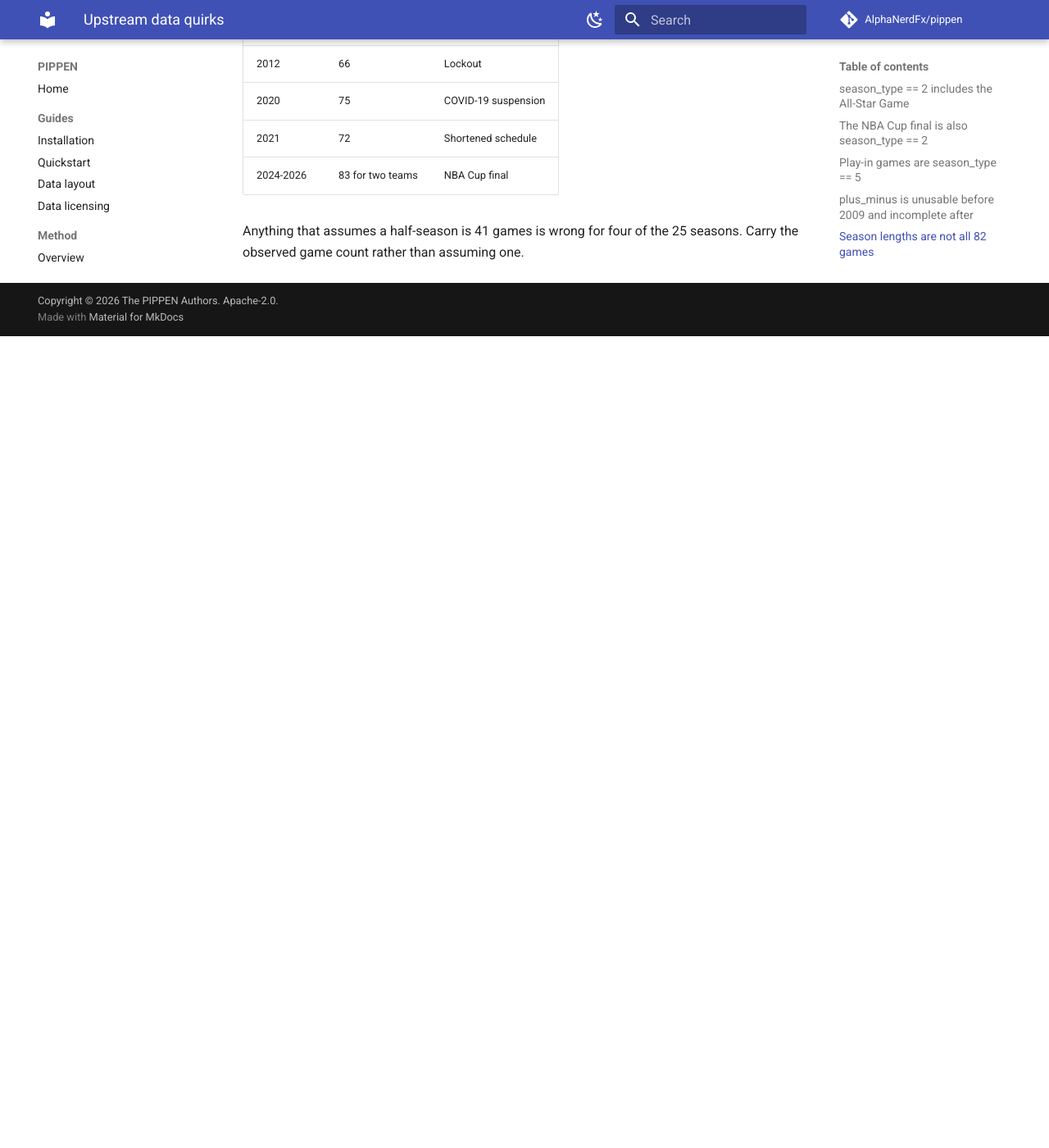
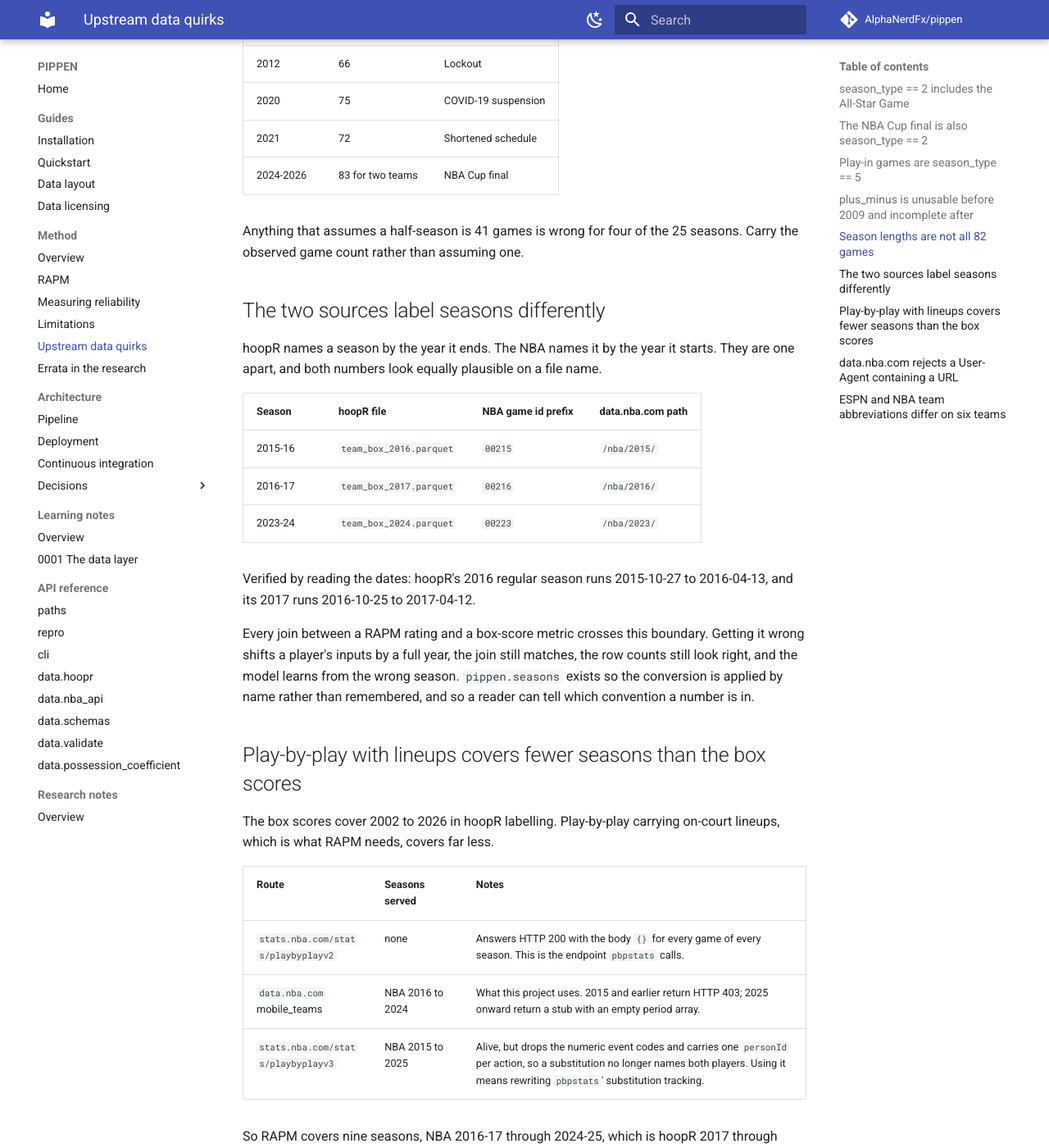
Before and after one commit to AlphaNerdFx/pippen, an MkDocs documentation site: the page built from docs/methodology/data-quirks.md, in a window 1280 px wide and 1400 px high, scrolled down 1845 px. Shown: the whole window at 82% size. Built offline with MkDocs 1.6.1 and Material for MkDocs 9.7.7, drawn with Linux system fonts in a browser that asks for light colours; comment, search, counter and statistics services are not loaded; before the commit the page ends 2255 px from its top, so only the background shows below that; some of the changed text lies outside the part shown.

Commit message:
docs: record the RAPM data route and its limits

```diff
--- a/docs/methodology/data-quirks.md
+++ b/docs/methodology/data-quirks.md
@@ -72,3 +72,82 @@
 
 Anything that assumes a half-season is 41 games is wrong for four of the 25
 seasons. Carry the observed game count rather than assuming one.
+
+## The two sources label seasons differently
+
+hoopR names a season by the year it ends. The NBA names it by the year it
+starts. They are one apart, and both numbers look equally plausible on a file
+name.
+
+| Season | hoopR file | NBA game id prefix | data.nba.com path |
+|---|---|---|---|
+| 2015-16 | `team_box_2016.parquet` | `00215` | `/nba/2015/` |
+| 2016-17 | `team_box_2017.parquet` | `00216` | `/nba/2016/` |
+| 2023-24 | `team_box_2024.parquet` | `00223` | `/nba/2023/` |
+
+Verified by reading the dates: hoopR's 2016 regular season runs 2015-10-27 to
+2016-04-13, and its 2017 runs 2016-10-25 to 2017-04-12.
+
+Every join between a RAPM rating and a box-score metric crosses this boundary.
+Getting it wrong shifts a player's inputs by a full year, the join still
+matches, the row counts still look right, and the model learns from the wrong
+season. `pippen.seasons` exists so the conversion is applied by name rather
+than remembered, and so a reader can tell which convention a number is in.
+
+## Play-by-play with lineups covers fewer seasons than the box scores
+
+The box scores cover 2002 to 2026 in hoopR labelling. Play-by-play carrying
+on-court lineups, which is what RAPM needs, covers far less.
+
+| Route | Seasons served | Notes |
+|---|---|---|
+| `stats.nba.com/stats/playbyplayv2` | none | Answers HTTP 200 with the body `{}` for every game of every season. This is the endpoint `pbpstats` calls. |
+| `data.nba.com` mobile_teams | NBA 2016 to 2024 | What this project uses. 2015 and earlier return HTTP 403; 2025 onward return a stub with an empty period array. |
+| `stats.nba.com/stats/playbyplayv3` | NBA 2015 to 2025 | Alive, but drops the numeric event codes and carries one `personId` per action, so a substitution no longer names both players. Using it means rewriting `pbpstats`' substitution tracking. |
+
+So RAPM covers nine seasons, NBA 2016-17 through 2024-25, which is hoopR 2017
+through 2025.
+
+Two further details on that feed:
+
+- The raw `ord` key, which `pbpstats` reads to order simultaneous events,
+  appears only from 2023-24. Without it every pre-2023 game raises
+  `AttributeError: 'DataRebound' object has no attribute 'order'`. The value is
+  the event's index in feed order, so it is reconstructed from `period` and
+  `evt` rather than worked around.
+- About 2.7 percent of games raise `EventOrderError`, where a rebound does not
+  follow a missed shot. `pbpstats` ships a repair for this on its `stats_nba`
+  path and not on this one. Those games are recorded and skipped.
+
+## data.nba.com rejects a User-Agent containing a URL
+
+No `User-Agent` gives HTTP 403. A `User-Agent` carrying a URL also gives 403,
+which rules out the usual `pippen/0.1 (+https://github.com/...)` convention.
+
+| Sent | Result |
+|---|---|
+| nothing | 403 |
+| `pippen/0.1 (+https://github.com/AlphaNerdFx/pippen)` | 403 |
+| `Mozilla/5.0 (Windows NT 10.0; Win64; x64)` | 200 |
+| `Mozilla/5.0 (Windows NT 10.0; Win64; x64) pippen/0.1` | 200 |
+| `Mozilla/5.0 (Windows NT 10.0; Win64; x64) (+https://github.com/...)` | 403 |
+
+The default keeps the browser-shaped prefix the filter requires and appends the
+package name and version, so the traffic stays identifiable.
+
+## ESPN and NBA team abbreviations differ on six teams
+
+Twenty-four of thirty agree. These do not, and any join on team abbreviation
+across the two sources has to map them.
+
+| NBA | ESPN |
+|---|---|
+| GSW | GS |
+| NOP | NO |
+| NYK | NY |
+| SAS | SA |
+| UTA | UTAH |
+| WAS | WSH |
+
+ESPN additionally emits `EAST` and `WEST` for the All-Star Game, which the
+team-games rule above already excludes.
```
Also changed, not shown: TODO.md (+9 -8 lines), docs/methodology/rapm.md (+41 -6 lines).
